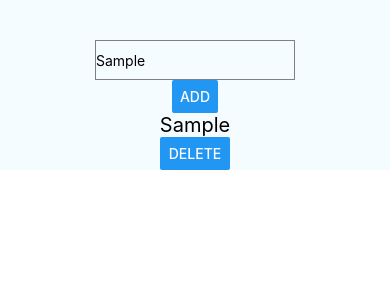
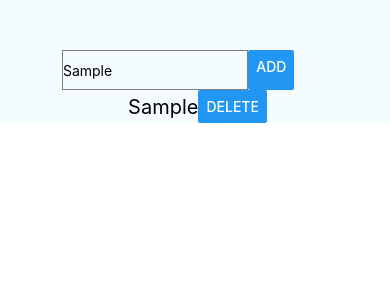
Before and after one commit to leahchoi/react-native-todolist, a React Native app: screen / in a window 390 px wide. Both pictures are taken after typing "Sample" into the empty fields and a click on the button "ADD". Shown: the top 300 px of the page. Built offline with nearby package versions, Linux system fonts and the light colour scheme.

Commit message:
adding items properly & started creating delete button

```diff
--- a/App.js
+++ b/App.js
@@ -23,39 +23,48 @@ export default class App extends Component {
     })
   }
 
-  submitHandler = (event) => {
-    console.log('submithandler', this.state.inputText)
-    var todo = this.state.todoItems.concat(this.state.inputText);
-    console.log('submit handler todo', todo)
+  deleteItem = (i) => {
+    console.log('deleteitem index:', i);
+    // console.log('deleteitem event:', event);
+
+  }
+
+  displayOnDom = () => {
+    if (this.state.inputText === '') {
+      alert('Please input a valid todo list item!')
+    } else {
       this.setState(prevState => {
         return {
           todoItems: prevState.todoItems.concat(prevState.inputText)
         }
       })
-    console.log('submithandler: todoItems', this.state)
+    }
   }
 
   render() {
-
+    const displayTodoItems = (this.state.todoItems).map((todoItem) =>
+      <View style={styles.todoListContainer}>
+        <Text style={styles.text}>
+          {todoItem}
+        </Text>
+        <Button title='Delete' style={styles.deleteBtn} onPress={this.deleteItem} />
+      </View>
+    )
     return (
       <View style={styles.container}>
+        <View style={styles.inputContainer}>
           <TextInput
             style={styles.inputBox}
-          // onChangeText={(text) => this.addTodoItems}
             onChangeText={this.addTodoItems}
             value={this.state.inputText}
           />
           <Button
-          // style={styles.button}
             title='Add'
-          onPress={this.submitHandler}
+            style={styles.addBtn}
+            onPress={this.displayOnDom}
           />
-        <View>
-         <Text style={styles.text}>
-            {this.state.todoItems}
-          </Text>
-          <Button  title='delete' />
         </View>
+        {displayTodoItems}
       </View>
     );
   }
@@ -67,17 +76,35 @@ const styles = StyleSheet.create({
     justifyContent: 'center',
     alignItems: 'center',
     backgroundColor: '#F5FCFF',
-    paddingTop: 40
+    paddingTop: 50
 
+  },
+  inputContainer: {
+    flexDirection: 'row',
+    justifyContent: 'flex-start'
+  },
+  todoListContainer:{
+    flexDirection: 'row',
+    justifyContent: 'space-around',
+    alignItems: 'center'
   },
   inputBox: {
     height: 40,
-    width: 200,
+    width: '70%',
     borderColor: 'gray',
     borderWidth: 1
   },
-  text:{
+  addBtn: {
+    width: '25%',
+    paddingLeft: 5,
+  },
+  deleteBtn: {
+    width: '25%'
+  },
+  text: {
     fontSize: 20,
+    width: '80%',
+    paddingLeft: 5
   },
   welcome: {
     fontSize: 20,
```
Lines whose indentation alone changed are shown as unchanged.
